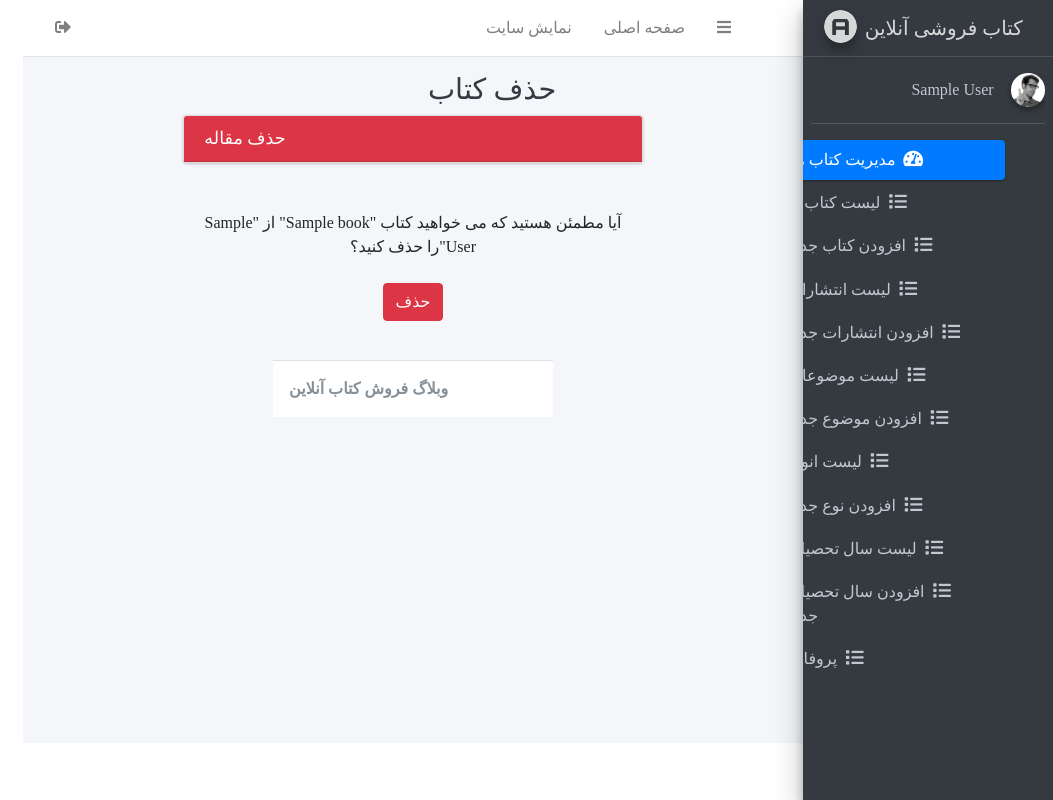
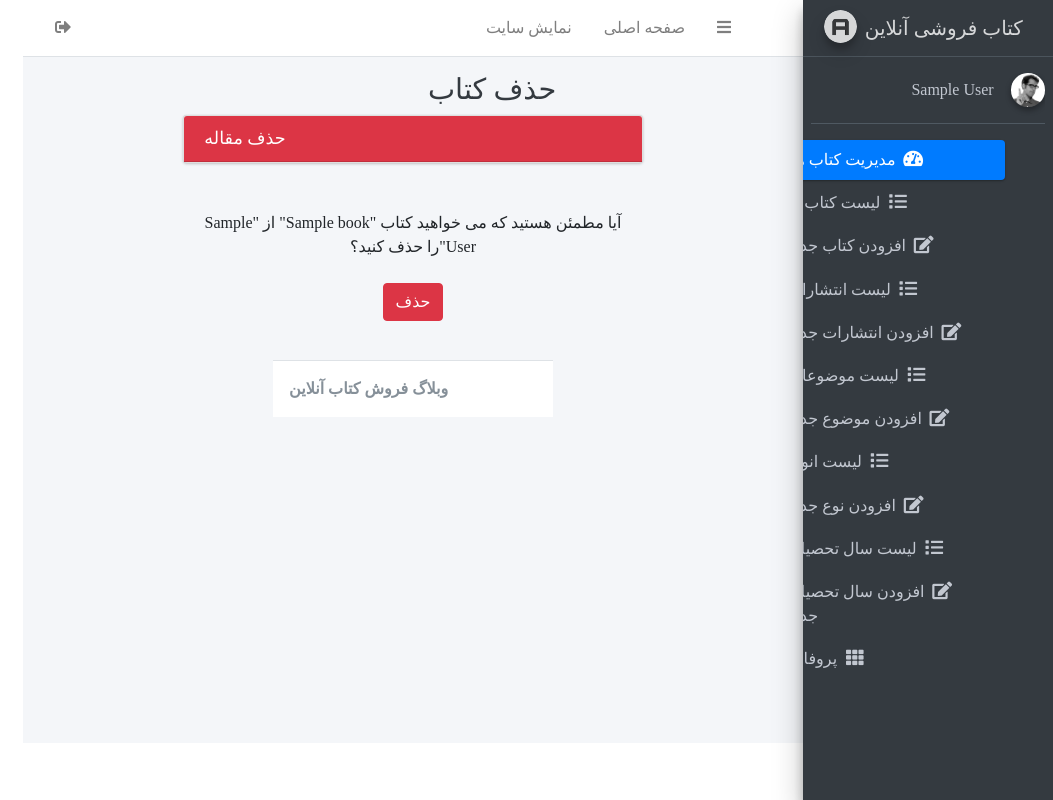
Before and after one commit to hamed-alemoni/online_bookstore, a Django app: page /account/book/delete/1 in a window 1280 px wide. Shown: the whole page, without its empty margins (227-1280 px from the left). Run offline with Django 3.2, Linux system fonts and the light colour scheme; a user stored in the database is signed in; tables that the repository leaves empty hold one stand-in row (values such as "Sample post"); some libraries are stand-ins or nearby versions; some web fonts are replaced.

Commit message:
use new attr (classes) in html tags

```diff
--- a/backend/templates/registration/partial/link.html
+++ b/backend/templates/registration/partial/link.html
@@ -1,5 +1,5 @@
 <a href="{% url link %}"
    class="nav-link {% if request.resolver_match.url_name == link_name %} active {% endif %} ">
-    <i class="fa fa-list nav-icon"></i>
+    <i class="{{ classes }}"></i>
     <p>{{content}}</p>
 </a>
```
